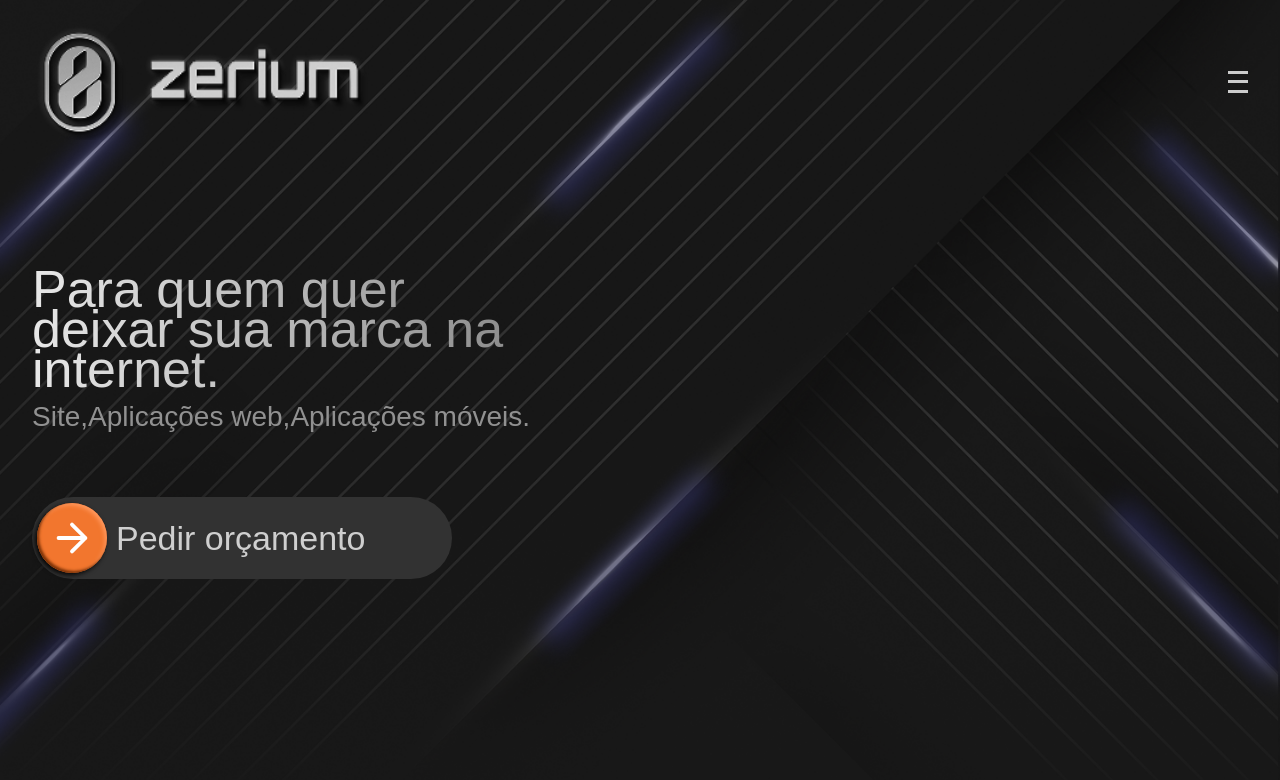
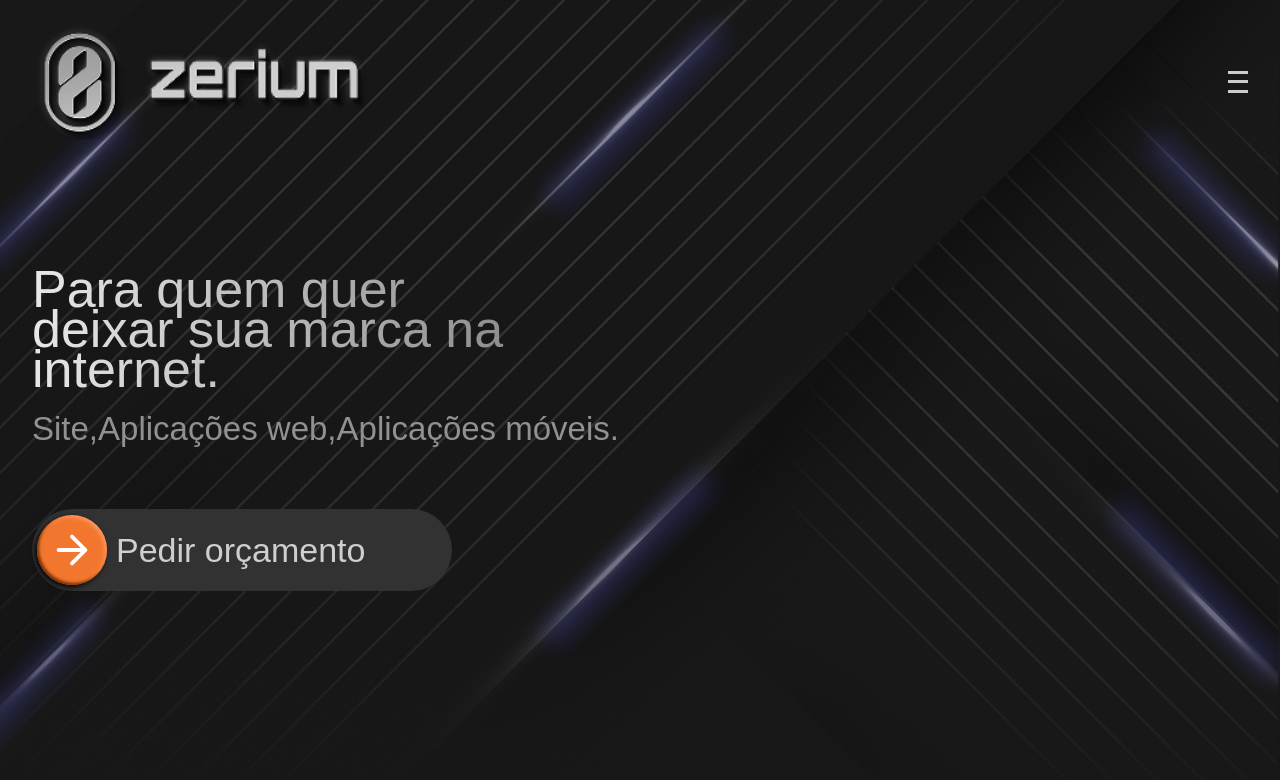
Before and after one commit to Douglas2803/Zerium, a Next.js app: page / in a window 1280 px wide. Shown: the top 780 px of the page. Built offline with nearby package versions, Linux system fonts and the light colour scheme.

Commit message:
style: Ajuste de estilo de Title

```diff
--- a/src/app/components/Section/Hero/Title/page.tsx
+++ b/src/app/components/Section/Hero/Title/page.tsx
@@ -1,14 +1,14 @@
 const Title = () => {
   return (
+    <>
       <div
         className="flex flex-col gap-3 mt-10
-    sm:mt-[129px]
-    xlmt-[140px]"
+      sm:mt-[129px] sm:w-[400px] xl:w-[481px] xl:gap-6 z-10 "
       >
         <p
           className="white text-4xl linear_grey_1
-      sm:text-left sm:w-[360px] sm:text-[44px]
-      xl:text-[52px] xl:w-[481px]"
+          sm:text-left sm:text-[44px]
+          xl:text-[52px] sm:w-full"
         >
           Para quem quer deixar sua marca na internet.
         </p>
@@ -22,14 +22,17 @@ const Title = () => {
           <span className="sm:text-left">Aplicações web</span>
           <span className="sm:text-left">Aplicações móveis</span>
         </p>
-      <p
-        className="hidden text-2xl text-grey_1 xl:text-[28px] xl:flex "
-      >
-        <span className="sm:text-left">Site,</span>
-        <span className="sm:text-left">Aplicações web,</span>
-        <span className="sm:text-left">Aplicações móveis.</span>
+        <p className="hidden text-2xl text-grey_1 xl:text-[33px] xl:flex ">
+          <span className="sm:text-left whitespace-nowrap">Site,</span>
+          <span className="sm:text-left whitespace-nowrap">
+            Aplicações web,
+          </span>
+          <span className="sm:text-left whitespace-nowrap">
+            Aplicações móveis.
+          </span>
         </p>
       </div>
+    </>
   );
 };
 
```
Lines whose indentation alone changed are shown as unchanged.
